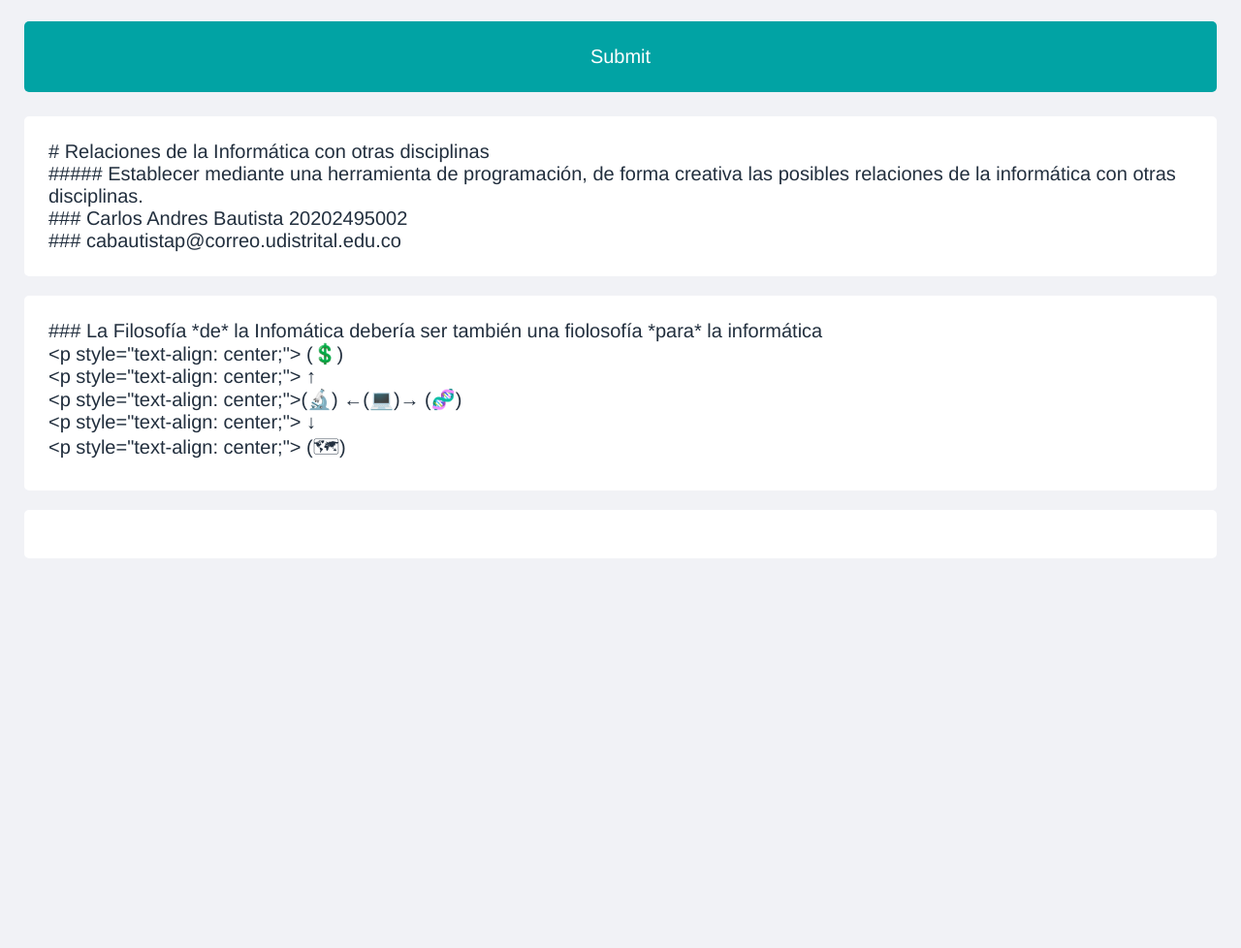
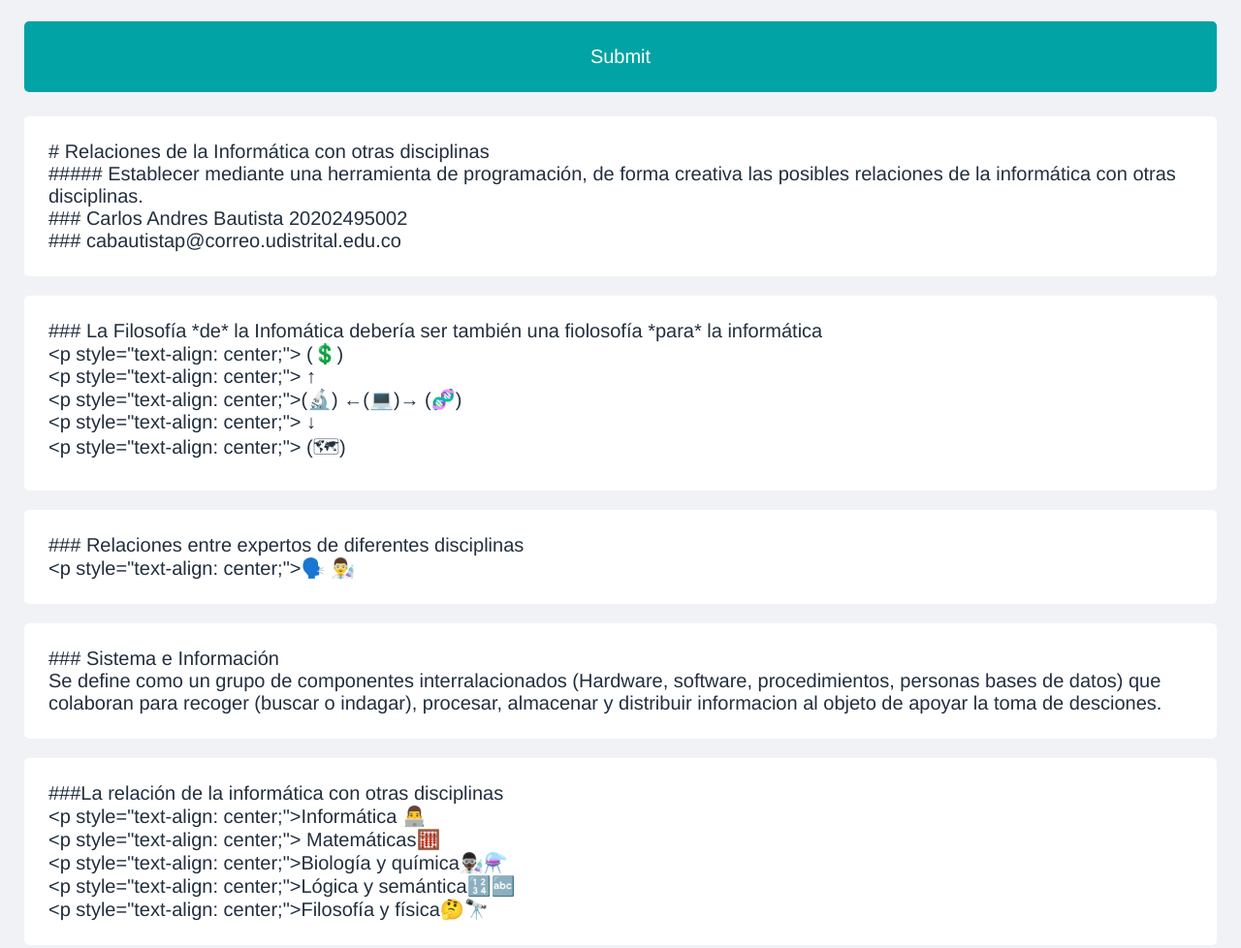
Before and after one commit to darkclassiccarlos/Framework_Filosofia_Informatica, a plain HTML site: page views/edit.html in a window 1280 px wide. Shown: the part 237-1215 px from the top of the page at 97% size. Before the commit the page ends 833 px from the top, so only its background shows below. Drawn offline with Linux system fonts and the light colour scheme.

Commit message:
Actualizado

```diff
--- a/views/edit.html
+++ b/views/edit.html
@@ -68,7 +68,11 @@
         const slides = [
             '# Relaciones de la Informática con otras disciplinas \n##### Establecer mediante una herramienta de programación, de forma creativa las posibles relaciones de la informática con otras disciplinas.\n### Carlos Andres Bautista 20202495002 \n### cabautistap@correo.udistrital.edu.co',
             '### La Filosofía *de* la Infomática debería ser también una fiolosofía *para* la informática \n <p style="text-align: center;"> (💲) \n <p style="text-align: center;"> ↑ \n <p style="text-align: center;">(🔬) ←(💻)→ (🧬) \n <p style="text-align: center;"> ↓ \n <p style="text-align: center;"> (🗺)',
-            ''
+            '### Relaciones entre expertos de diferentes disciplinas \n  <p style="text-align: center;">🗣️  👨‍🔬 ',
+            '### Sistema e Información \n Se define como un grupo de componentes interralacionados (Hardware, software, procedimientos, personas bases de datos) que colaboran para recoger (buscar o indagar), procesar, almacenar y distribuir informacion al objeto de apoyar la toma de desciones.',
+            '###La relación de la informática con otras disciplinas \n <p style="text-align: center;">Informática 👨‍💻 \n <p style="text-align: center;"> Matemáticas🧮\n<p style="text-align: center;">Biología y química👨🏿‍🔬⚗️\n<p style="text-align: center;">Lógica y semántica🔢🔤\n<p style="text-align: center;">Filosofía y física🤔🔭',
+
+
         ];
 
         function sendUpdateSlideRequest(markdown) {
```
Also changed, not shown: Pictures_out/Relaciones.PNG (deleted), views/Pictures/Relaciones.PNG (deleted), views/Relaciones.PNG (deleted).
